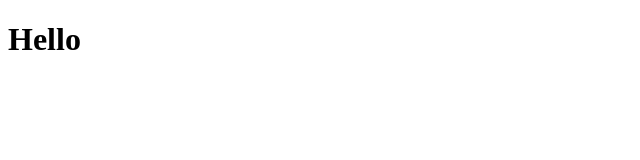
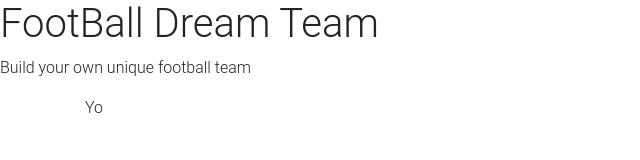
Before and after one commit to AvivYamin/football, a website: page football/index.html in a window 1280 px wide. Shown: the whole page, without its empty margins (0-640 px from the left). Drawn offline with nearby package versions, Linux system fonts and the light colour scheme.

Commit message:
I added css file and important links&scripts to my project

```diff
--- a/football/index.html
+++ b/football/index.html
@@ -4,10 +4,30 @@
     <meta charset="UTF-8">
     <meta http-equiv="X-UA-Compatible" content="IE=edge">
     <meta name="viewport" content="width=device-width, initial-scale=1.0">
+      <!-- Font Awesome -->
+      <link rel="stylesheet" href="https://use.fontawesome.com/releases/v5.8.2/css/all.css">
+      <!-- Bootstrap core CSS -->
+      <link href="https://cdnjs.cloudflare.com/ajax/libs/twitter-bootstrap/4.3.1/css/bootstrap.min.css" rel="stylesheet">
+      <!-- Material Design Bootstrap -->
+      <link href="https://cdnjs.cloudflare.com/ajax/libs/mdbootstrap/4.8.7/css/mdb.min.css" rel="stylesheet">
+      <!-- required for sticky footer -->
+      <link rel="stylesheet" href="./styles.css">
     <title>Document</title>
 </head>
 <body>
-    <h1>Hello</h1>
+    <h1>FootBall Dream Team</h1>
+    <div>
+        <p>Build your own unique football team</p>
+    </div>
+    <div id="soccer-field" class="container";>
+        <header>Yo</header>
+    </div>
+    <script src="https://cdnjs.cloudflare.com/ajax/libs/jquery/3.4.1/jquery.min.js"></script>
+    <script src="https://cdnjs.cloudflare.com/ajax/libs/popper.js/1.14.4/umd/popper.min.js"></script>
+    <script src="https://cdnjs.cloudflare.com/ajax/libs/twitter-bootstrap/4.3.1/js/bootstrap.min.js"></script>
+    <script src="https://cdnjs.cloudflare.com/ajax/libs/mdbootstrap/4.8.7/js/mdb.min.js"></script>
+    <script src="https://unpkg.com/axios/dist/axios.min.js"></script>
+    <script type="text/javascript" src="./index.js"></script>
     <script type="text/javascript" src="./football.js"></script>
 </body>
 </html>
--- /dev/null
+++ b/football/styles.css
@@ -0,0 +1,3 @@
+#soccer-field{
+    background-image: "https://images.all-free-download.com/images/graphiclarge/football_pitch_clip_art_15714.jpg";
+}
```
Also changed, not shown: football/package.json (added, +17 -0 lines), football/index.js (added), 2 other files.
